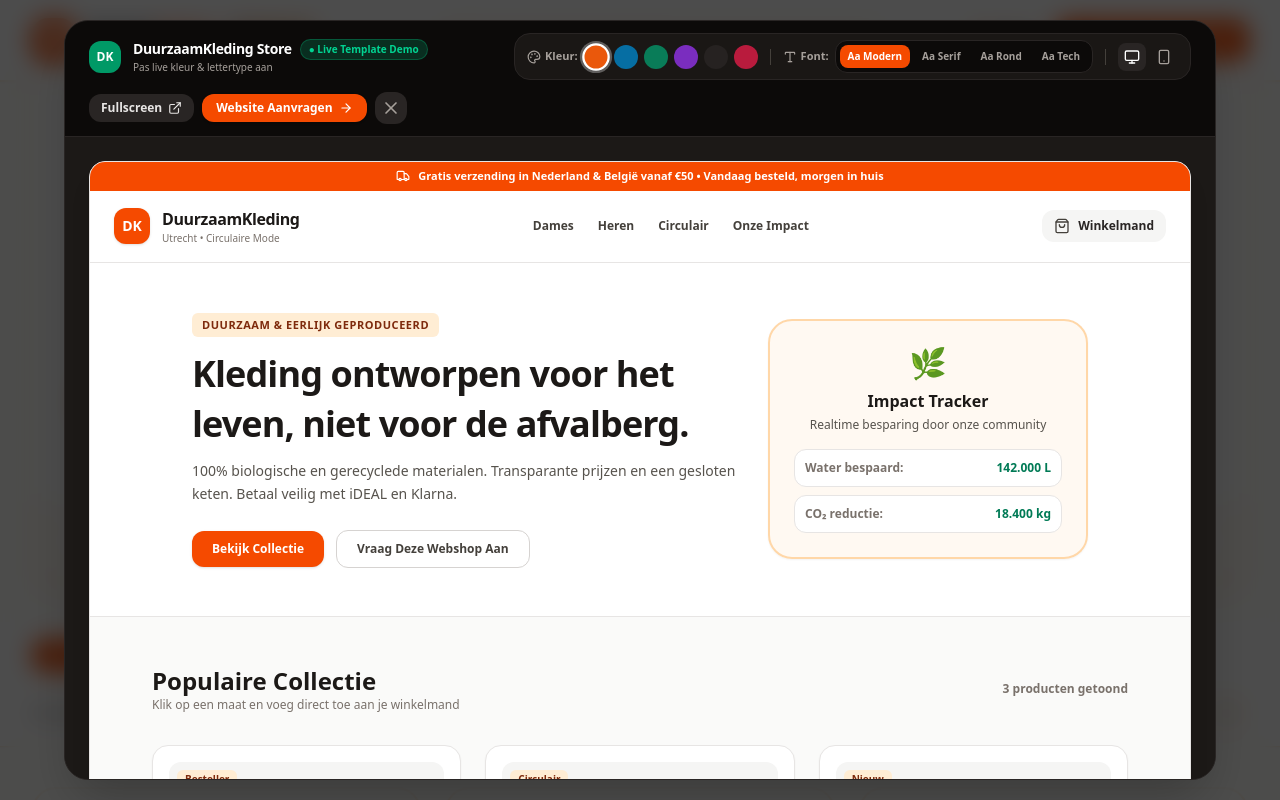
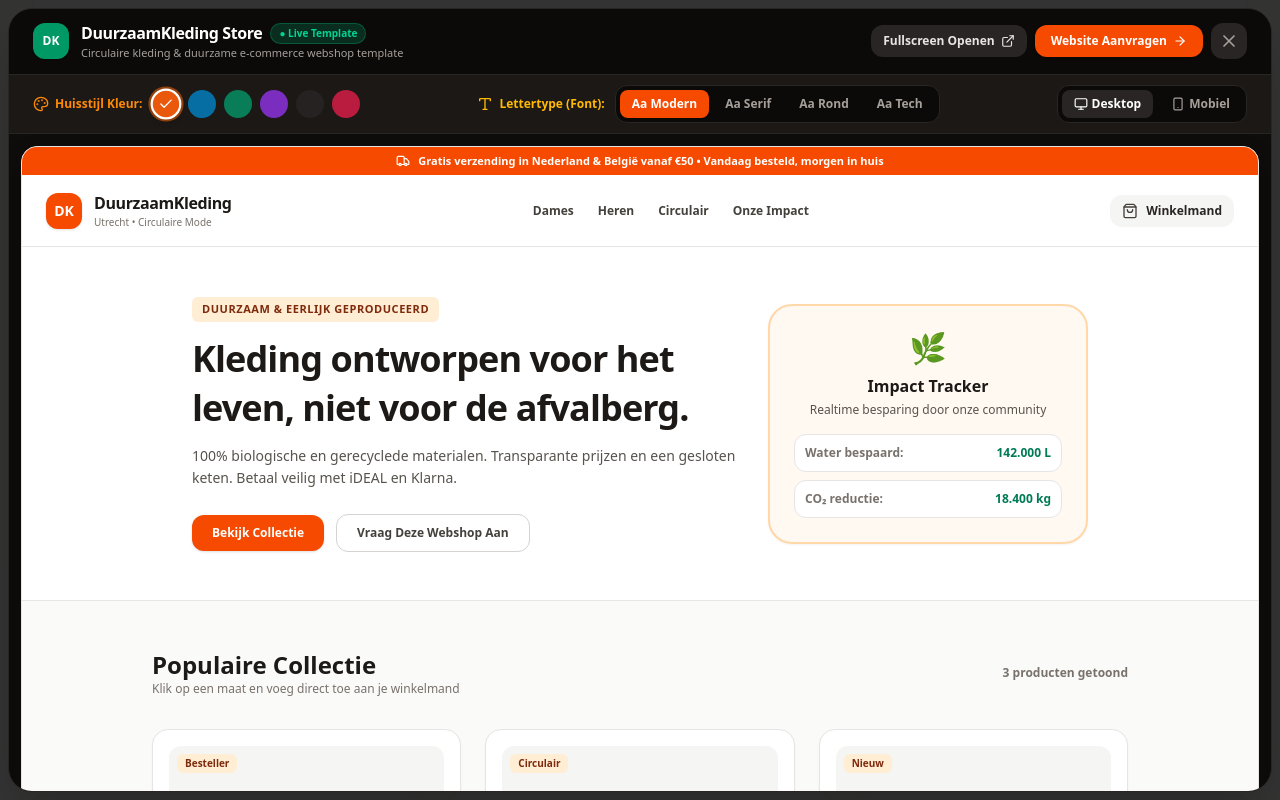
Before and after one commit to samenonline-web/samenonline-web.github.io, a Next.js app: page / in a window 1280 px wide. Both pictures are taken after a click on the button "🌐 Bekijk Live Template". Shown: the part 908-1708 px from the top of the page. Built offline with nearby package versions, Linux system fonts and the light colour scheme.

Commit message:
Enlarge template preview width, lock root html/body scroll, and add prominent dedicated font customizer bar

```diff
--- a/app/page.tsx
+++ b/app/page.tsx
@@ -49,11 +49,14 @@ export default function Home() {
   // Freeze main site scroll and prevent background scroll chaining
   React.useEffect(() => {
     if (isAnyModalOpen) {
+      document.documentElement.style.overflow = 'hidden';
       document.body.style.overflow = 'hidden';
     } else {
+      document.documentElement.style.overflow = '';
       document.body.style.overflow = '';
     }
     return () => {
+      document.documentElement.style.overflow = '';
       document.body.style.overflow = '';
     };
   }, [isAnyModalOpen]);
--- a/src/components/LivePreviewModal.tsx
+++ b/src/components/LivePreviewModal.tsx
@@ -1,7 +1,7 @@
 'use client';
 
 import React, { useState, useEffect } from 'react';
-import { X, ExternalLink, Smartphone, Monitor, Palette, ArrowRight, Type } from 'lucide-react';
+import { X, ExternalLink, Smartphone, Monitor, Palette, ArrowRight, Type, Check } from 'lucide-react';
 import { WebTemplate, Language } from '../types/company';
 import { COLOR_THEMES, ColorThemeId, FONT_STYLES, FontStyleId } from '../types/theme';
 import { TemplateRenderer } from './templates/TemplateRenderer';
@@ -27,8 +27,11 @@ export const LivePreviewModal: React.FC<LivePreviewModalProps> = ({
   useEffect(() => {
     if (!template) return;
 
-    // Freeze main site scrolling while preview modal is open
-    const originalOverflow = document.body.style.overflow;
+    // Freeze main site scrolling completely while preview modal is open
+    const originalBodyOverflow = document.body.style.overflow;
+    const originalHtmlOverflow = document.documentElement.style.overflow;
+
+    document.documentElement.style.overflow = 'hidden';
     document.body.style.overflow = 'hidden';
 
     const handleKeyDown = (e: KeyboardEvent) => {
@@ -36,7 +39,8 @@ export const LivePreviewModal: React.FC<LivePreviewModalProps> = ({
     };
     window.addEventListener('keydown', handleKeyDown);
     return () => {
-      document.body.style.overflow = originalOverflow;
+      document.documentElement.style.overflow = originalHtmlOverflow;
+      document.body.style.overflow = originalBodyOverflow;
       window.removeEventListener('keydown', handleKeyDown);
     };
   }, [template, onClose]);
@@ -49,42 +53,79 @@ export const LivePreviewModal: React.FC<LivePreviewModalProps> = ({
   return (
     <div
       onClick={onClose}
-      className="fixed inset-0 z-50 flex items-center justify-center p-2 sm:p-4 bg-black/70 backdrop-blur-md animate-in fade-in duration-200 cursor-pointer overscroll-none"
+      onWheel={(e) => e.stopPropagation()}
+      onTouchMove={(e) => e.stopPropagation()}
+      className="fixed inset-0 z-50 flex items-center justify-center p-1 sm:p-2 bg-black/80 backdrop-blur-md animate-in fade-in duration-200 cursor-pointer overscroll-none"
     >
       <div
-        className="bg-stone-900 w-full max-w-6xl h-[95vh] rounded-3xl shadow-2xl overflow-hidden border border-stone-800 flex flex-col cursor-default"
+        className="bg-stone-900 w-[99vw] max-w-[1650px] h-[98vh] rounded-2xl sm:rounded-3xl shadow-2xl overflow-hidden border border-stone-800 flex flex-col cursor-default"
         onClick={(e) => e.stopPropagation()}
       >
-        {/* Top Control Bar */}
-        <div className="bg-stone-950 px-4 sm:px-6 py-3 border-b border-stone-800 flex flex-wrap items-center justify-between gap-3 text-white">
+        {/* Top Bar 1: Template Info & Main Actions */}
+        <div className="bg-stone-950 px-4 sm:px-6 py-3 border-b border-stone-800 flex flex-wrap items-center justify-between gap-3 text-white shrink-0">
 
           {/* Left: Template Info */}
           <div className="flex items-center gap-3">
-            <div className={`w-8 h-8 rounded-xl ${template.logoBg} flex items-center justify-center text-white text-xs font-black shadow-xs`}>
+            <div className={`w-9 h-9 rounded-xl ${template.logoBg} flex items-center justify-center text-white text-xs font-black shadow-xs`}>
               {template.logoText}
             </div>
             <div>
               <div className="flex items-center gap-2">
-                <span className="font-extrabold text-sm tracking-tight text-white">{template.name}</span>
-                <span className="text-[10px] font-bold px-2 py-0.5 rounded-full bg-emerald-500/20 text-emerald-400 border border-emerald-500/30 hidden sm:inline-block">
-                  ● Live Template Demo
+                <span className="font-extrabold text-sm sm:text-base tracking-tight text-white">{template.name}</span>
+                <span className="text-[10px] font-bold px-2 py-0.5 rounded-full bg-emerald-500/20 text-emerald-400 border border-emerald-500/30">
+                  ● Live Template
                 </span>
               </div>
-              <span className="text-[10px] text-stone-400 font-medium hidden md:block">
-                {lang === 'nl' ? 'Pas live kleur & lettertype aan' : 'Customize brand color & font live'}
+              <span className="text-[11px] text-stone-400 font-medium hidden sm:block">
+                {template.subtitleNl || template.subtitle}
               </span>
             </div>
           </div>
 
-          {/* Center: Live Theme Color, Font Switcher & Viewport Toggles */}
-          <div className="flex flex-wrap items-center gap-3 bg-stone-900/90 px-3 py-1.5 rounded-2xl border border-stone-800">
+          {/* Right: Fullscreen, Request, Close */}
+          <div className="flex items-center gap-2">
+            <Link
+              href={`/demo/${template.id}`}
+              target="_blank"
+              className="flex items-center gap-1.5 px-3 py-2 rounded-xl bg-stone-800 hover:bg-stone-700 text-stone-200 text-xs font-bold transition-colors cursor-pointer"
+              title="Open template in nieuw tabblad fullscreen"
+            >
+              <span className="hidden sm:inline">Fullscreen Openen</span>
+              <ExternalLink className="w-3.5 h-3.5" />
+            </Link>
 
-            {/* Color Palette Switcher */}
-            <div className="flex items-center gap-1.5">
-              <span className="text-[11px] font-bold text-stone-400 flex items-center gap-1 hidden sm:flex">
-                <Palette className="w-3.5 h-3.5 text-stone-400" />
-                <span>Kleur:</span>
-              </span>
+            <button
+              onClick={() => {
+                onClose();
+                onOpenRequestModal(template);
+              }}
+              className="flex items-center gap-1.5 px-4 py-2 rounded-xl bg-orange-600 hover:bg-orange-700 text-white text-xs font-extrabold shadow-sm transition-all cursor-pointer whitespace-nowrap"
+            >
+              <span>{lang === 'nl' ? 'Website Aanvragen' : 'Get This Website'}</span>
+              <ArrowRight className="w-3.5 h-3.5" />
+            </button>
+
+            <button
+              onClick={onClose}
+              className="p-2 rounded-xl bg-stone-800 hover:bg-stone-700 text-stone-400 hover:text-white transition-colors cursor-pointer"
+              title="Sluiten (ESC)"
+            >
+              <X className="w-5 h-5" />
+            </button>
+          </div>
+
+        </div>
+
+        {/* Dedicated Live Customizer Bar: Color & Font Choice in Full View */}
+        <div className="bg-stone-900/95 px-4 sm:px-6 py-2.5 border-b border-stone-800 flex flex-wrap items-center justify-between gap-3 text-white shrink-0">
+
+          {/* 1. Color Palette Switcher */}
+          <div className="flex items-center gap-2.5">
+            <div className="flex items-center gap-1.5 text-xs font-extrabold text-orange-400">
+              <Palette className="w-4 h-4 text-orange-400" />
+              <span>Huisstijl Kleur:</span>
+            </div>
+            <div className="flex items-center gap-2">
               {(['orange', 'blue', 'green', 'purple', 'dark', 'red'] as ColorThemeId[]).map((cId) => {
                 const colorConfig = COLOR_THEMES[cId];
                 const isSelected = selectedThemeId === cId;
@@ -94,24 +135,25 @@ export const LivePreviewModal: React.FC<LivePreviewModalProps> = ({
                     key={cId}
                     onClick={() => setSelectedThemeId(cId)}
                     title={colorConfig.name}
-                    className={`w-6 h-6 rounded-full border-2 transition-transform cursor-pointer ${
-                      isSelected ? 'border-white scale-115 ring-2 ring-white/30' : 'border-transparent hover:scale-105 opacity-80 hover:opacity-100'
+                    className={`w-7 h-7 rounded-full border-2 transition-all cursor-pointer flex items-center justify-center ${
+                      isSelected ? 'border-white scale-110 ring-2 ring-orange-500/50 shadow-md' : 'border-transparent opacity-80 hover:opacity-100 hover:scale-105'
                     }`}
                     style={{ backgroundColor: dotBg }}
-                  />
+                  >
+                    {isSelected && <Check className="w-3.5 h-3.5 text-white" />}
+                  </button>
                 );
               })}
             </div>
+          </div>
 
-            <div className="w-px h-4 bg-stone-700 hidden sm:block"></div>
-
-            {/* Font Style Selector */}
-            <div className="flex items-center gap-1.5">
-              <span className="text-[11px] font-bold text-stone-400 flex items-center gap-1 hidden sm:flex">
-                <Type className="w-3.5 h-3.5 text-stone-400" />
-                <span>Font:</span>
-              </span>
-              <div className="flex items-center gap-1 bg-stone-950 p-1 rounded-xl border border-stone-800 text-[10px] font-bold">
+          {/* 2. Font Style Selector - Prominent & Highly Visible */}
+          <div className="flex items-center gap-2.5">
+            <div className="flex items-center gap-1.5 text-xs font-extrabold text-amber-400">
+              <Type className="w-4 h-4 text-amber-400" />
+              <span>Lettertype (Font):</span>
+            </div>
+            <div className="flex items-center gap-1 bg-stone-950 p-1 rounded-xl border border-stone-800 text-xs font-bold">
               {(['sans', 'serif', 'rounded', 'tech'] as FontStyleId[]).map((fId) => {
                 const fontConfig = FONT_STYLES[fId];
                 const isSelected = selectedFontId === fId;
@@ -120,85 +162,50 @@ export const LivePreviewModal: React.FC<LivePreviewModalProps> = ({
                     key={fId}
                     onClick={() => setSelectedFontId(fId)}
                     title={`${fontConfig.name}: ${fontConfig.description}`}
-                      className={`px-2 py-1 rounded-lg transition-colors cursor-pointer ${
+                    className={`px-3 py-1.5 rounded-lg transition-all cursor-pointer flex items-center gap-1 ${
                       isSelected
-                          ? 'bg-orange-600 text-white font-extrabold shadow-2xs'
-                          : 'text-stone-400 hover:text-white'
+                        ? 'bg-orange-600 text-white font-black shadow-xs'
+                        : 'text-stone-400 hover:text-white hover:bg-stone-800'
                     }`}
                   >
-                      {fontConfig.label}
+                    <span>{fontConfig.label}</span>
                   </button>
                 );
               })}
             </div>
           </div>
 
-            <div className="w-px h-4 bg-stone-700 hidden sm:block"></div>
-
-            {/* Desktop / Mobile Switcher */}
-            <div className="flex items-center gap-1">
+          {/* 3. Viewport Toggles (Desktop vs Mobile) */}
+          <div className="flex items-center gap-1.5 bg-stone-950 p-1 rounded-xl border border-stone-800 text-xs font-bold">
             <button
               onClick={() => setViewportMode('desktop')}
-                title="Desktop Weergave"
-                className={`p-1.5 rounded-lg transition-colors cursor-pointer ${
-                  viewportMode === 'desktop' ? 'bg-stone-800 text-white' : 'text-stone-400 hover:text-stone-200'
+              className={`flex items-center gap-1 px-3 py-1.5 rounded-lg transition-colors cursor-pointer ${
+                viewportMode === 'desktop' ? 'bg-stone-800 text-white font-extrabold' : 'text-stone-400 hover:text-white'
               }`}
             >
-                <Monitor className="w-4 h-4" />
+              <Monitor className="w-3.5 h-3.5" />
+              <span>Desktop</span>
             </button>
             <button
               onClick={() => setViewportMode('mobile')}
-                title="Mobiele Weergave"
-                className={`p-1.5 rounded-lg transition-colors cursor-pointer ${
-                  viewportMode === 'mobile' ? 'bg-stone-800 text-white' : 'text-stone-400 hover:text-stone-200'
+              className={`flex items-center gap-1 px-3 py-1.5 rounded-lg transition-colors cursor-pointer ${
+                viewportMode === 'mobile' ? 'bg-stone-800 text-white font-extrabold' : 'text-stone-400 hover:text-white'
               }`}
             >
-                <Smartphone className="w-4 h-4" />
+              <Smartphone className="w-3.5 h-3.5" />
+              <span>Mobiel</span>
             </button>
           </div>
 
         </div>
 
-          {/* Right: Actions */}
-          <div className="flex items-center gap-2">
-            <Link
-              href={`/demo/${template.id}`}
-              target="_blank"
-              className="flex items-center gap-1.5 px-3 py-1.5 rounded-xl bg-stone-800 hover:bg-stone-700 text-stone-200 text-xs font-bold transition-colors cursor-pointer"
-              title="Open template in nieuw tabblad fullscreen"
-            >
-              <span className="hidden sm:inline">Fullscreen</span>
-              <ExternalLink className="w-3.5 h-3.5" />
-            </Link>
-
-            <button
-              onClick={() => {
-                onClose();
-                onOpenRequestModal(template);
-              }}
-              className="flex items-center gap-1.5 px-3.5 py-1.5 rounded-xl bg-orange-600 hover:bg-orange-700 text-white text-xs font-extrabold shadow-sm transition-all cursor-pointer whitespace-nowrap"
-            >
-              <span>{lang === 'nl' ? 'Website Aanvragen' : 'Get This Website'}</span>
-              <ArrowRight className="w-3.5 h-3.5" />
-            </button>
-
-            <button
-              onClick={onClose}
-              className="p-1.5 rounded-xl bg-stone-800 hover:bg-stone-700 text-stone-400 hover:text-white transition-colors cursor-pointer"
-            >
-              <X className="w-5 h-5" />
-            </button>
-          </div>
-
-        </div>
-
-        {/* Live Canvas Area with overscroll-contain */}
-        <div className="flex-1 bg-stone-900 overflow-y-auto overscroll-contain p-2 sm:p-6 flex justify-center items-start">
+        {/* Live Canvas Area with Large Width & overscroll-contain */}
+        <div className="flex-1 bg-stone-950/80 overflow-y-auto overscroll-contain p-1 sm:p-3 flex justify-center items-start">
           <div
-            className={`transition-all duration-300 bg-white rounded-2xl shadow-xl overflow-hidden border border-stone-200 ${
+            className={`transition-all duration-300 bg-white shadow-2xl overflow-hidden border border-stone-200 ${
               viewportMode === 'mobile'
-                ? 'w-full max-w-[380px] min-h-[680px] my-auto ring-8 ring-stone-950 rounded-[40px]'
-                : 'w-full min-h-full'
+                ? 'w-full max-w-[390px] min-h-[700px] my-4 ring-8 ring-stone-950 rounded-[44px]'
+                : 'w-full min-h-full rounded-xl sm:rounded-2xl'
             }`}
           >
             <TemplateRenderer
```
Lines whose indentation alone changed are shown as unchanged.
